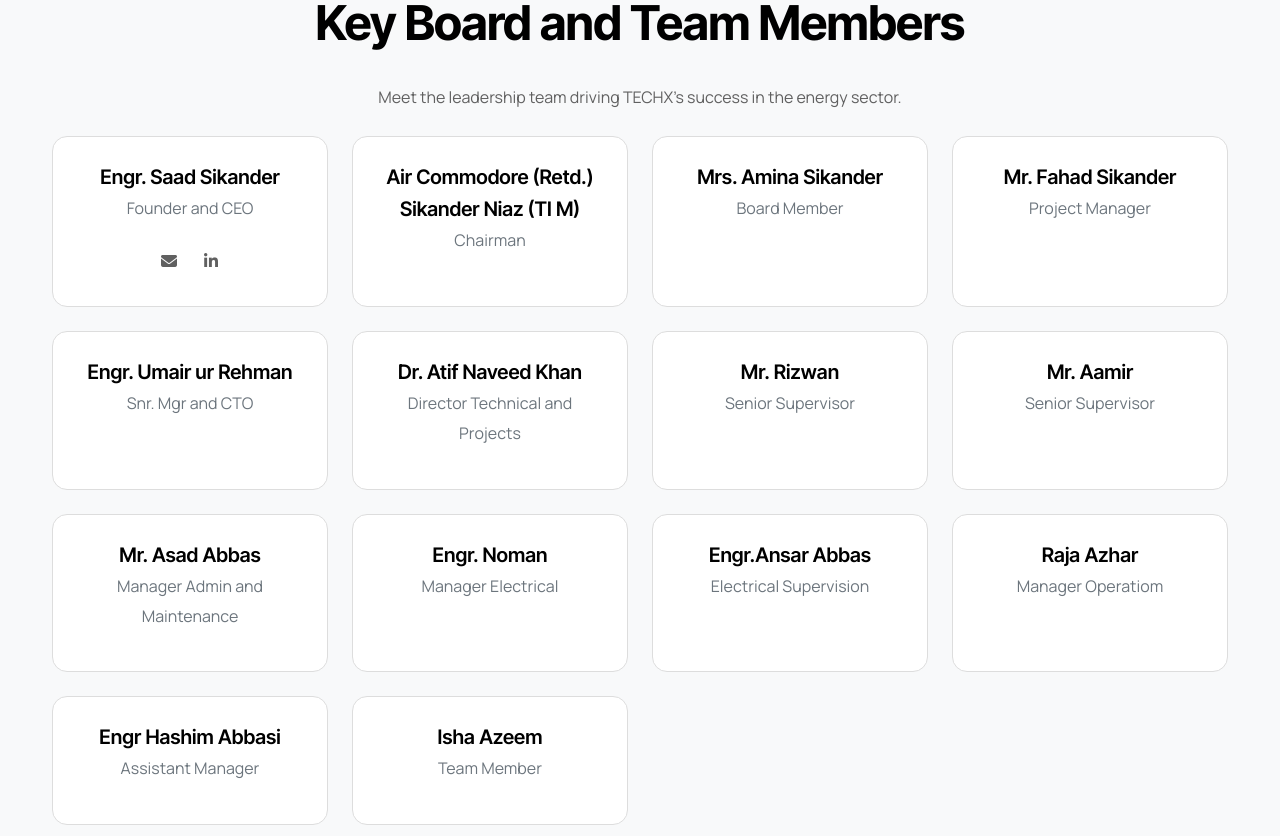
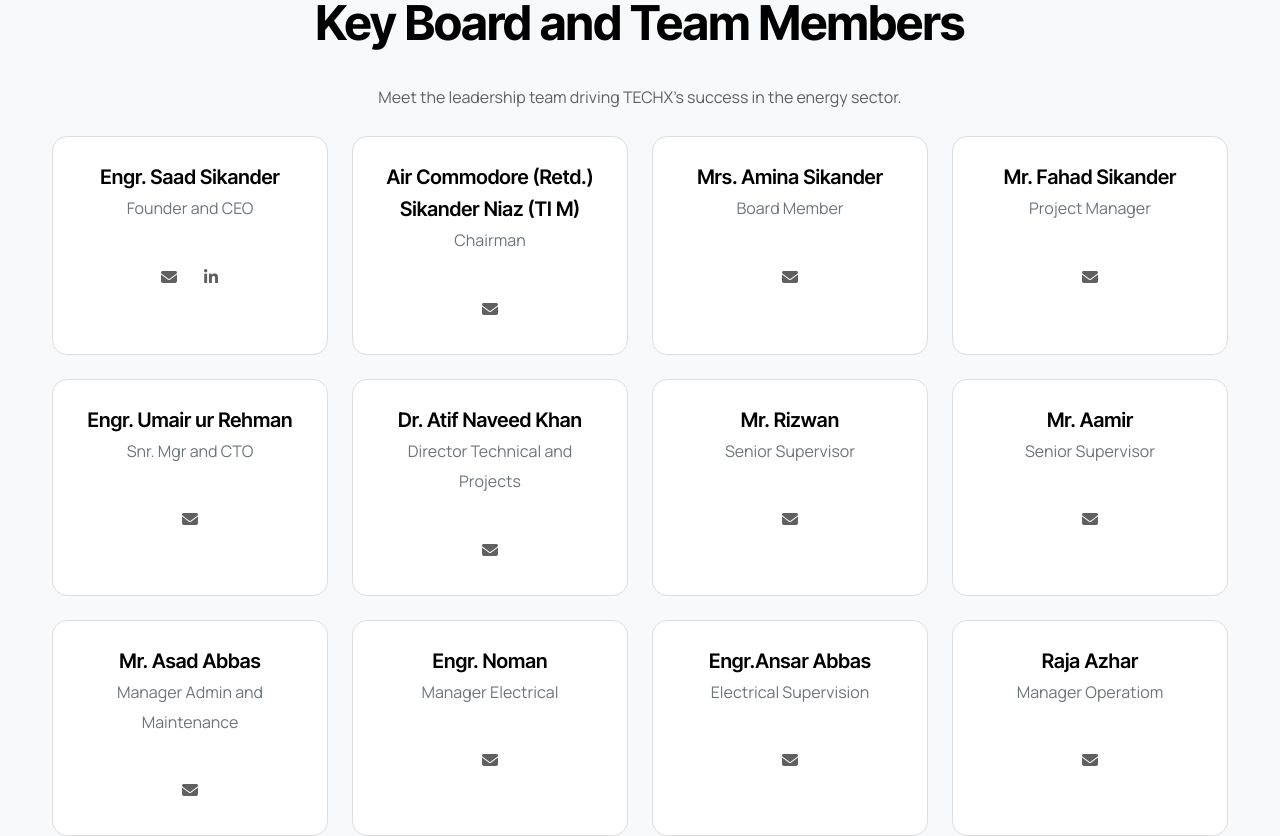
Before and after one commit to Techx425/Techx, a Next.js app: page /about in a window 1280 px wide. Shown: the part 1320-2156 px from the top of the page. Built offline with nearby package versions, Linux system fonts and the light colour scheme.

Commit message:
Added email icons to every single team member card

```diff
--- a/src/app/about/page.tsx
+++ b/src/app/about/page.tsx
@@ -157,12 +157,12 @@ export default function About() {
                                         <div className="p-4 text-center">
                                             <h4 className="mb-0">{member.name}</h4>
                                             <p className="mb-3 text-muted">{member.role}</p>
-                                            {member.role === 'Founder and CEO' && (
-                                                <div className="social-icons s1">
-                                                    <Link href="mailto:ceo@techx.com"><i className="fa-regular fa-envelope"></i></Link>
+                                            <div className="social-icons s1 mt-3">
+                                                <Link href={`mailto:${member.role === 'Founder and CEO' ? 'ceo@techx.com' : 'info@techx.com'}`}><i className="fa-regular fa-envelope"></i></Link>
+                                                {member.role === 'Founder and CEO' && (
                                                     <Link href="https://www.linkedin.com/in/saad-sikander-659384193?utm_source=share_via&utm_content=profile&utm_medium=member_ios" target="_blank"><i className="fa-brands fa-linkedin-in"></i></Link>
-                                                </div>
-                                            )}
+                                                )}
+                                            </div>
                                         </div>
                                     </div>
                                 </motion.div>
```
